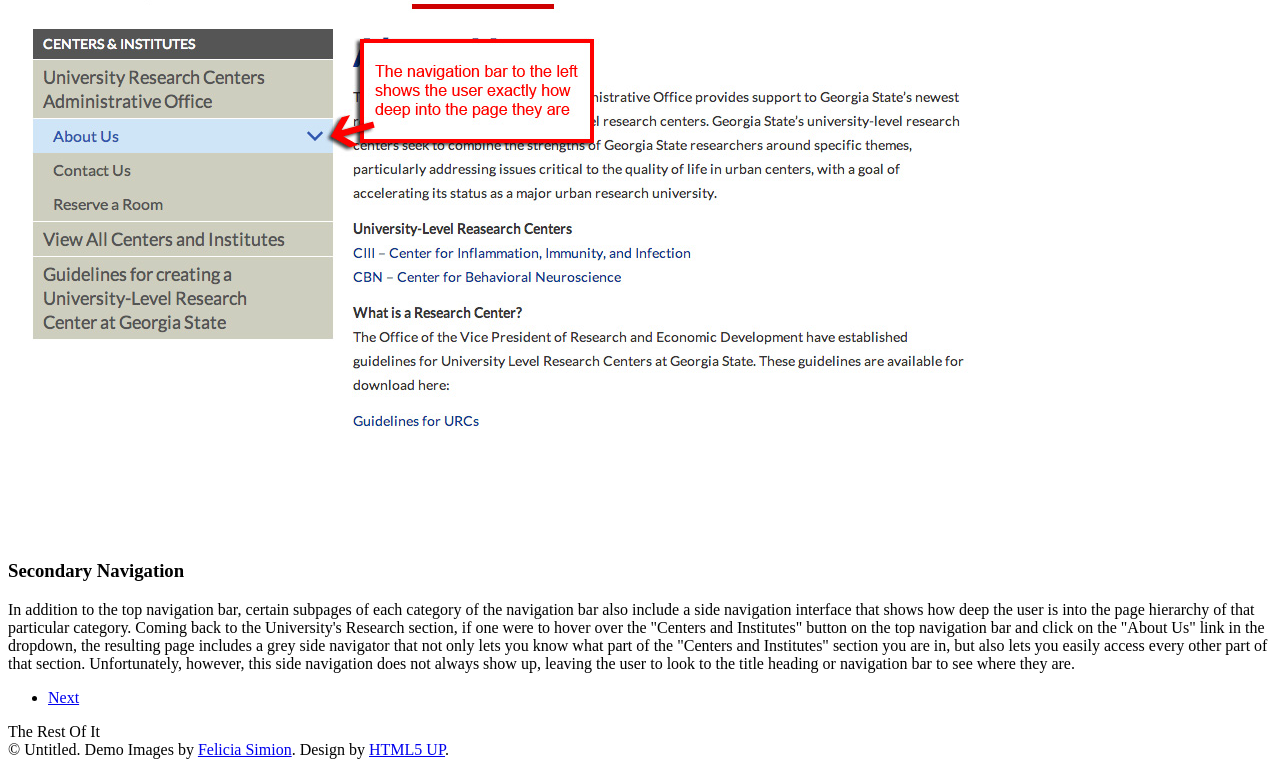
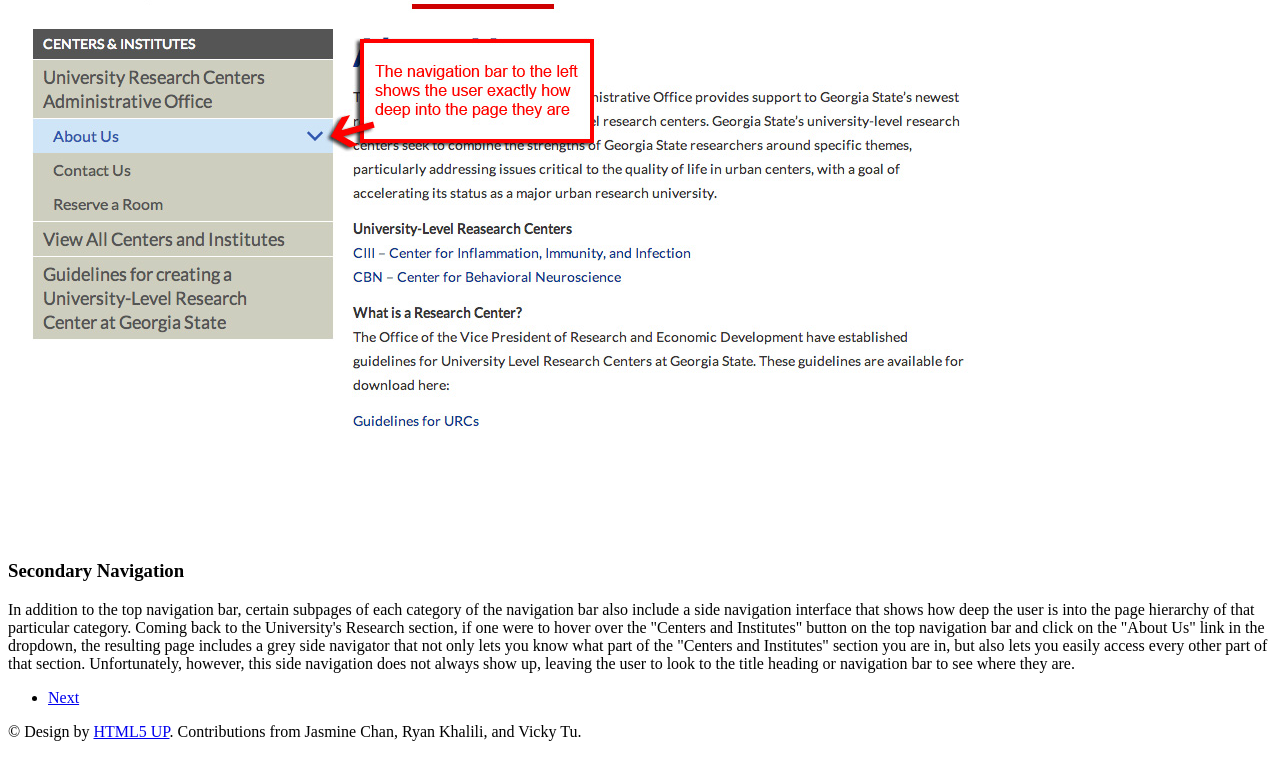
Before and after one commit to jtchan/UsabilityEvaluation, a plain HTML site: page heuristic1.html in a window 1280 px wide. Shown: the part 2317-3084 px from the top of the page. Drawn offline with Linux system fonts and the light colour scheme; a script that the page names is missing.

Commit message:
Changed footer for heuristics1-4

```diff
--- a/heuristic1.html
+++ b/heuristic1.html
@@ -152,7 +152,6 @@
 
 	<!-- Footer Wrapper -->
 		<div id="footer-wrapper" class="wrapper">
-			<div class="title">The Rest Of It</div>
 			<div class="container">
 				<div class="row">
 					<div class="12u">
@@ -160,7 +159,7 @@
 						<!-- Copyright -->
 							<div id="copyright">
 								<span>
-									&copy; Untitled. Demo Images by <a href="http://ineedchemicalx.deviantart.com/">Felicia Simion</a>. Design by <a href="http://html5up.net/">HTML5 UP</a>.
+									&copy; Design by <a href="http://html5up.net/">HTML5 UP</a>. Contributions from Jasmine Chan, Ryan Khalili, and Vicky Tu.
 								</span>
 							</div>
 						<!-- /Copyright -->
```
Also changed, not shown: heuristic2.html (+1 -2 lines), heuristic3.html (+1 -2 lines), heuristic4.html (+1 -2 lines).
